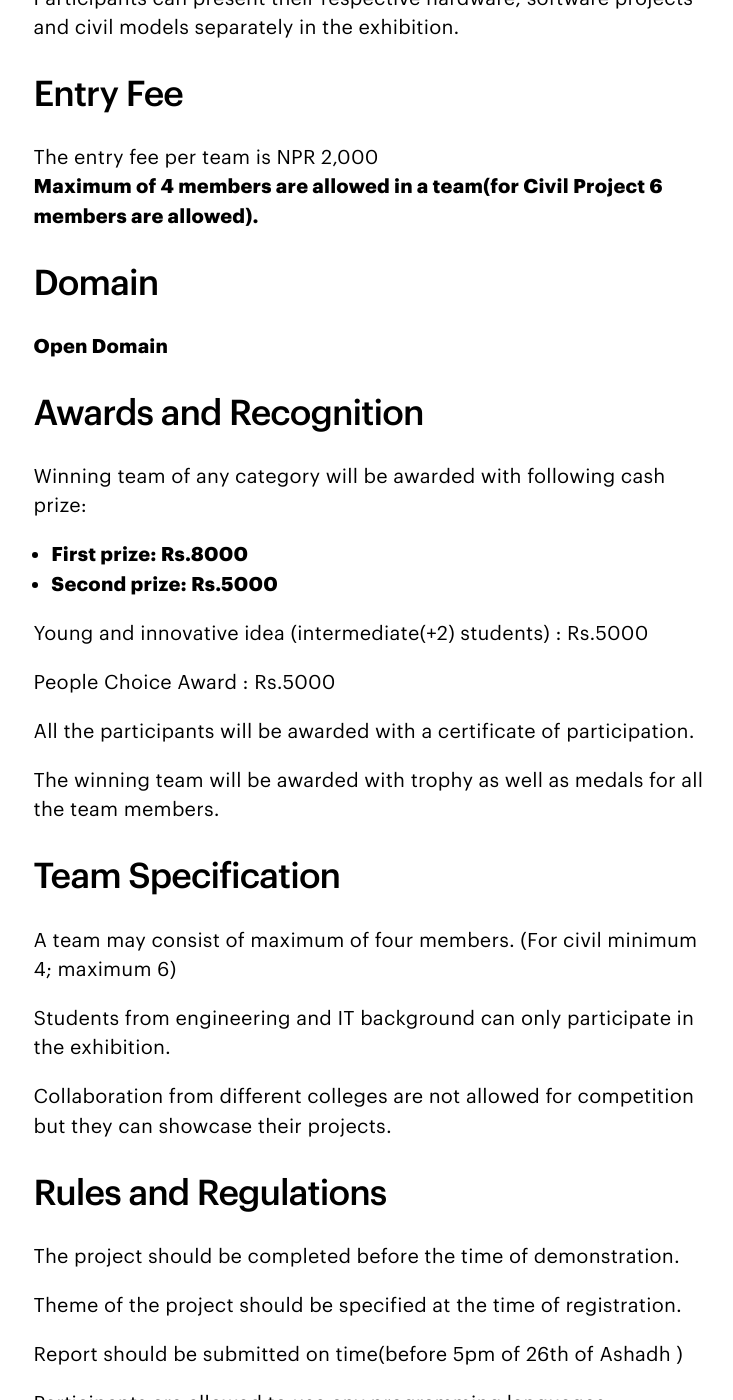
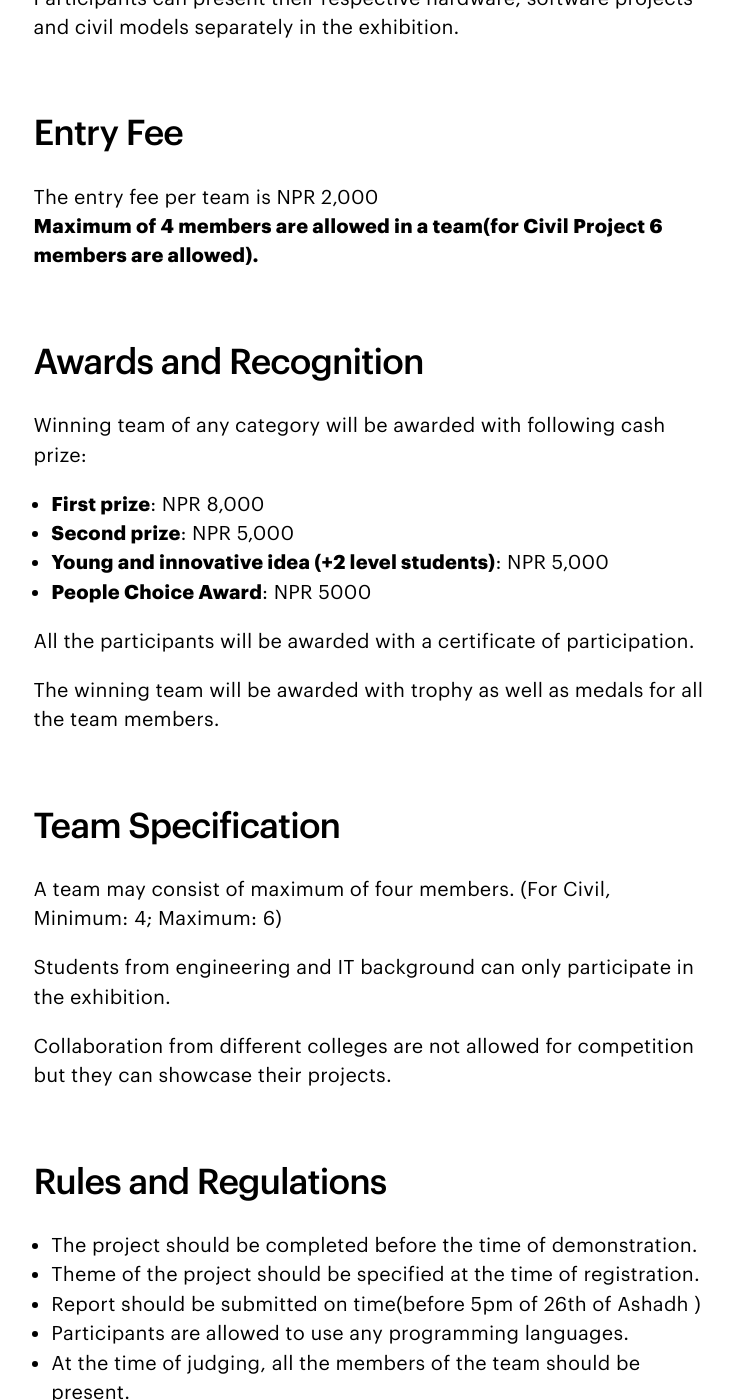
Before and after one commit to MegaMind98/dev, a Jekyll site: the page built from project_exhibition.html, in a window 1280 px wide and 1400 px high, scrolled down 1183 px. Shown: the whole window, without its empty margins (268-1001 px from the left). Built offline with Jekyll 4.4.1, drawn with Linux system fonts in a browser that asks for light colours; some of the changed text lies outside the part shown.

Commit message:
Semantic changes to content on the pages

```diff
--- a/hackathon.html
+++ b/hackathon.html
@@ -33,7 +33,7 @@ Innovative solutions to real-world problems. </p>
 
       </div>
     </div>
-    <div class="o-text-column u-mb5 u-mt5">
+    <div class="o-text-column u-mb5">
         <h2 class="u-type-h4">Hackathon Format</h2>
         <p>NEXT hackathon is scheduled into 3 days as follows:</p>
 
--- a/project_exhibition.html
+++ b/project_exhibition.html
@@ -27,7 +27,7 @@ Show your project at NEXT 2019.</p>
 
           <div class="u-ratio" style="padding-bottom: calc((711/1067)*100%);">
             <div class="c-aspect-inner">
-              <img src="{{ '/assets/images/project_showcase.PNG' | prepend: site.baseurl }}" class="u-responsive" alt="Call for article" />
+              <img src="https://images.unsplash.com/photo-1530263131525-1c1d26feaa60?ixlib=rb-1.2.1&ixid=eyJhcHBfaWQiOjEyMDd9&auto=format&fit=crop&w=900&h=600" class="u-responsive" alt="Call for article" />
             </div>
           </div>
 
@@ -40,44 +40,47 @@ Show your project at NEXT 2019.</p>
         </p>
         <p>
         Participants can present their respective hardware, software projects and civil models separately in the exhibition.</p>
-
+<br />
         <h2 class="u-type-h4">Entry Fee</h2>
         <p>The entry fee per team is NPR 2,000<br /><strong>Maximum of 4 members are allowed in a team(for Civil Project 6 members are allowed).</strong></p>
-
-        <h2 class="u-type-h4">Domain</h2>
-        <p><strong>Open Domain</strong></p>
+<br />
 
         <h2 class="u-type-h4">Awards and Recognition</h2>
             <p>Winning team of any category will be awarded with following cash prize:</p>
                 <ul>
-                <li><strong>First prize:  Rs.8000</strong></li>
-                <li><strong>Second prize: Rs.5000</strong></li>
+                <li><strong>First prize</strong>:  NPR 8,000</li>
+                <li><strong>Second prize</strong>: NPR 5,000</li>
+
+            <li><strong>Young and innovative idea (+2 level students)</strong>: NPR 5,000</li>
+            <li><strong>People Choice Award</strong>: NPR 5000</li>
                 </ul>
-            <p>Young and innovative idea (intermediate(+2) students) : Rs.5000</p>
-            <p>People Choice Award : Rs.5000</p>
             <p>All the participants will be awarded with a certificate of participation.</p>
             <p>The winning team will be awarded with trophy as well as medals for all the team members.</p>
-
+<br />
         <h2 class="u-type-h4">Team Specification</h2>
-        <p>A team may consist of maximum of four members. (For civil minimum 4; maximum 6)</p>
+        <p>A team may consist of maximum of four members. (For Civil, Minimum: 4; Maximum: 6)</p>
         <p>Students from engineering and IT background can only participate in the exhibition.</p>
         <p>Collaboration from different colleges are not allowed for competition but they can showcase their projects.</p>
+<br />
+        <h2 class="u-type-h4">Rules and Regulations</h2>
+        <ul>
+            <li>The project should be completed before the time of demonstration.</li>
+            <li>Theme of the project should be specified at the time of registration.</li>
+            <li>Report should be submitted on time(before 5pm of 26th of Ashadh )</li>
+            <li>Participants are allowed to use any programming languages.</li>
+            <li>At the time of judging, all the members of the team should be present.</li>
+            <li>Dress code of the participants should be formal.</li>
+            <li>Decision of Jury Panel would be final.</li>
+            <li>Project description should be submitted with this form.</li>
 
-        <h2 class="u-type-h4">Rules and Regulations</h2>
-        <p>The project should be completed before the time of demonstration.</p>
-        <p>Theme of the project should be specified at the time of registration.
-        <p>Report should be submitted on time(before 5pm of 26th of Ashadh )</p>
-        <p>Participants are allowed to use any programming languages.</p>
-        <p>At the time of judging, all the members of the team should be present.</p>
-        <p>Dress code of the participants should be formal.</p>
-        <p>Decision of Jury Panel would be final.</p>
-        <p>Project description should be submitted with this form.</p>
+
+        </ul>
 
 
 
 <h2 class="u-type-h4">Deadline</h2>
 
-<p>The deadline for form submission is <strong>11 July, 2019</strong>.</p>
+<p>The deadline for form submission is <strong>July 11 , 2019</strong>.</p>
 
 <br />
 
--- a/pubgmobile.html
+++ b/pubgmobile.html
@@ -64,7 +64,7 @@ The best Chicken Dinner you'll ever had.</p>
 
 <h2 class="u-type-h4">Deadline</h2>
 
-<p>The deadline for form submission is <strong>12 July, 2019</strong>.</p>
+<p>The deadline for form submission is <strong>July 12, 2019</strong>.</p>
 
 <br />
 
```
